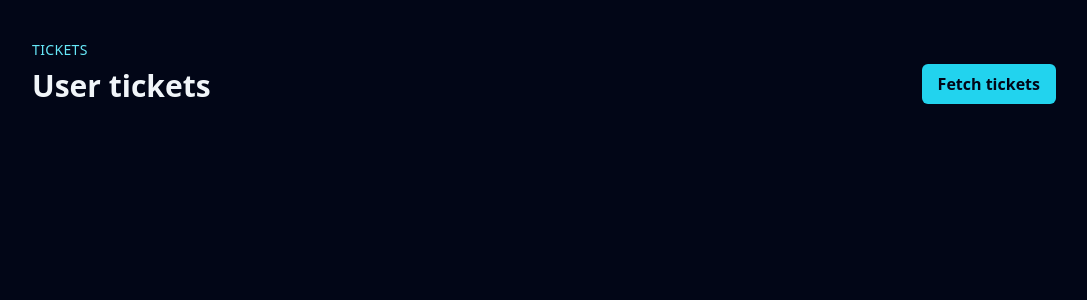
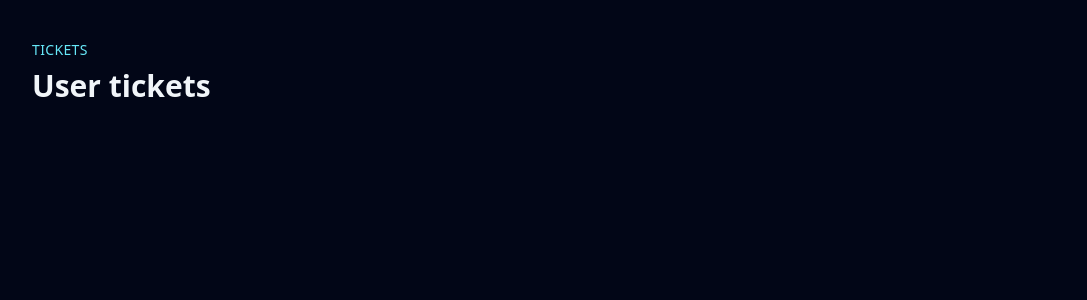
Before and after one commit to AliZoghi/iranpart-interview, a Nuxt app: page / in a window 1280 px wide. Shown: the top 300 px of the page, without its empty margins (96-1183 px from the left). Built offline with nearby package versions, Linux system fonts and the light colour scheme.

Commit message:
[#4-BUGFIX] for branch #4 which I forgot

```diff
--- a/package.json
+++ b/package.json
@@ -23,6 +23,7 @@
   },
   "devDependencies": {
     "@types/lodash": "latest",
+    "@types/node": "^26.0.1",
     "prettier": "^3.9.1",
     "typescript": "latest",
     "vue-tsc": "latest"
--- a/src/app.vue
+++ b/src/app.vue
@@ -15,14 +15,14 @@ const { tickets, pagination, loading, error, fetchTickets } = useTickets();
           <h1 class="mt-2 text-3xl font-bold">User tickets</h1>
         </div>
 
-        <button
-          class="rounded-md bg-cyan-400 px-4 py-2 font-semibold text-slate-950 transition hover:bg-cyan-300 disabled:cursor-not-allowed disabled:opacity-60"
-          type="button"
-          :disabled="loading"
-          @click="fetchTickets"
-        >
-          {{ loading ? "Loading..." : "Fetch tickets" }}
-        </button>
+<!--        <button-->
+<!--          class="rounded-md bg-cyan-400 px-4 py-2 font-semibold text-slate-950 transition hover:bg-cyan-300 disabled:cursor-not-allowed disabled:opacity-60"-->
+<!--          type="button"-->
+<!--          :disabled="loading"-->
+<!--          @click="fetchTickets"-->
+<!--        >-->
+<!--          {{ loading ? "Loading..." : "Fetch tickets" }}-->
+<!--        </button>-->
       </header>
 
       <p
@@ -32,10 +32,10 @@ const { tickets, pagination, loading, error, fetchTickets } = useTickets();
         {{ error }}
       </p>
 
-      <div v-if="pagination" class="text-sm text-slate-400">
-        Page {{ pagination.page }} of {{ pagination.totalPages }} ·
-        {{ pagination.total }} tickets
-      </div>
+<!--      <div v-if="pagination" class="text-sm text-slate-400">-->
+<!--        Page {{ pagination.page }} of {{ pagination.totalPages }} ·-->
+<!--        {{ pagination.total }} tickets-->
+<!--      </div>-->
 
       <div class="grid gap-4">
         <article
```
Also changed, not shown: 1 other file (tests, documents, lock files or other folders).
